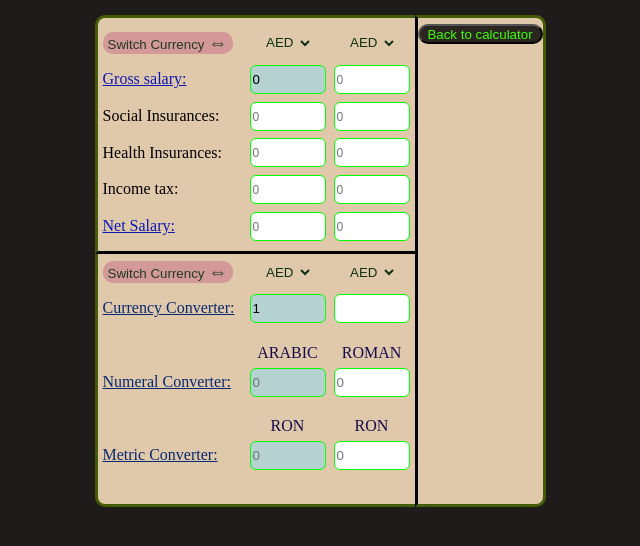
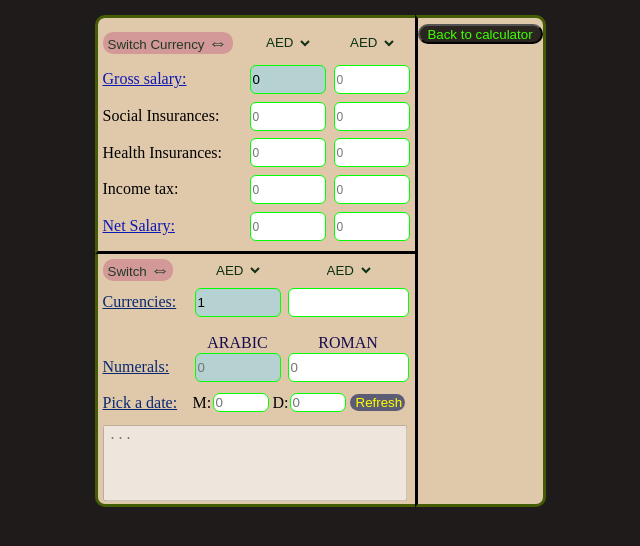
Before and after one commit to NicolaeArhire/Calculator, a website with bundled scripts: page taxes.html in a window 1280 px wide. Shown: the whole page, without its empty margins (320-960 px from the left). Built offline with nearby package versions, Linux system fonts and the light colour scheme; no server answers.

Commit message:
Date Checker Added

```diff
--- /dev/null
+++ b/package.json
@@ -0,0 +1,6 @@
+{
+  "dependencies": {
+    "convert": "^4.9.0",
+    "mathjs": "^11.5.0"
+  }
+}
--- a/taxes.css
+++ b/taxes.css
@@ -33,7 +33,7 @@ body {
 .converter {
   background-color: rgb(224, 200, 170);
   display: grid;
-  grid-template-columns: repeat(3, 1fr);
+  grid-template-columns: 90px 80px 147px;
   width: 317px;
   height: 250px;
   margin: 0 0 15px 15px;
@@ -166,46 +166,45 @@ body {
 
 .converter-container {
   display: grid;
-  width: 140px;
-  height: 220px;
-  grid-template-rows: repeat(6, 1fr);
+  width: 75px;
+  height: 130px;
+  grid-template-rows: repeat(4, 1fr);
   align-items: center;
   border-radius: 0px 0px 10px 10px;
   padding-left: 5px;
 }
 
 .converter-container:nth-of-type(2) {
-  width: 80px;
+  width: 90px;
   justify-items: center;
 }
 
 .converter-container:nth-of-type(3) {
-  width: 65px;
+  width: 120px;
   justify-items: center;
+  padding-left: 20px;
 }
 
 .curr-from,
+.numeral-from {
+  width: 80px;
+  height: 25px;
+  border-radius: 6px;
+  border: 1px solid lime;
+  background-color: rgb(181, 209, 209);
+}
+
 .curr-to,
-.numeral-from,
-.numeral-to,
-.metric-from,
-.metric-to {
-  width: 70px;
+.numeral-to {
+  width: 115px;
   height: 25px;
   border-radius: 6px;
   border: 1px solid lime;
   background-color: white;
 }
 
-.curr-from,
-.numeral-from,
-.metric-from {
-  background-color: rgb(181, 209, 209);
-}
-
 .converter-currency,
-.converter-numeral,
-.converter-metric {
+.converter-numeral {
   margin-top: 1px;
   color: rgb(8, 41, 112);
   text-decoration: underline;
@@ -243,9 +242,18 @@ body {
   color: rgb(20, 41, 26);
 }
 
-#switch,
+#switch {
+  width: 130px;
+  background-color: rgb(211, 152, 152);
+  color: #213a25;
+  text-align: left;
+  border: none;
+  border-radius: 10px;
+  padding: 0 0 0 5px;
+}
+
 #converter_switch {
-  width: 130px;
+  width: 70px;
   background-color: rgb(211, 152, 152);
   color: #213a25;
   text-align: left;
@@ -270,6 +278,63 @@ button:focus {
   outline: 0;
 }
 
+.numbers_container {
+  display: grid;
+  width: 310px;
+  height: 120px;
+  grid-template-columns: 90px 20px 60px 17px 60px 80px;
+  align-items: center;
+  padding-top: 3px;
+  padding-left: 5px;
+}
+
+.numbers_type {
+  color: rgb(8, 41, 112);
+  text-decoration: underline;
+  margin: 0;
+}
+
+.numbers_month,
+.numbers_day {
+  margin: 0;
+}
+
+.number_refresh {
+  width: 55px;
+  background-color: rgb(92, 92, 119);
+  border: none;
+  border-radius: 10px;
+  color: yellow;
+}
+
+.number,
+.number1 {
+  width: 50px;
+  border-radius: 7px;
+  border: 1px solid lime;
+}
+
+.number_info {
+  grid-column: 1/4;
+  width: 295px;
+  height: 70px;
+  padding-left: 5px;
+}
+
+#number_action {
+  cursor: pointer;
+  border: none;
+  text-decoration: none;
+}
+
+#number_action:hover {
+  color: rgb(255, 0, 0);
+}
+
+#number_action:active {
+  color: rgb(19, 211, 236);
+}
+
 @media (max-width: 501px) {
   .wrapper {
     display: flex;
@@ -291,7 +356,7 @@ button:focus {
   .converter {
     background-color: rgb(224, 200, 170);
     display: grid;
-    grid-template-columns: repeat(3, 1fr);
+    grid-template-columns: 90px 80px 147px;
     width: 317px;
     height: 250px;
     margin: 0 0 15px 0;
--- a/taxes.html
+++ b/taxes.html
@@ -11,7 +11,6 @@
       href="https://img.icons8.com/color/72/plus--v1.png"
       type="image/x-icon"
     />
-    <script type="text/javascript" src="./taxes.js" defer></script>
   </head>
   <body>
     <div class="wrapper">
@@ -223,16 +222,14 @@
         <div class="converter">
           <div class="converter-container">
             <button id="converter_switch">
-              Switch Currency
+              Switch
               <a disabled style="font-size: 1.2rem; text-decoration: none"
                 >&#8660;</a
               >
             </button>
-            <label class="converter-currency">Currency Converter:</label>
+            <label class="converter-currency">Currencies:</label>
             <label></label>
-            <label class="converter-numeral">Numeral Converter:</label>
-            <label></label>
-            <label class="converter-metric">Metric Converter:</label>
+            <label class="converter-numeral">Numerals:</label>
           </div>
           <div class="converter-container">
             <div class="currency">
@@ -291,11 +288,9 @@
                 <option value="ZAR">ZAR</option>
               </select>
             </div>
-            <input type="number" name="" class="curr-from" value="1" />
+            <input type="text" name="" class="curr-from" value="1" />
             <label class="converter-title">ARABIC</label>
             <input class="numeral-from" type="text" placeholder="0" value="" />
-            <label class="converter-title">RON</label>
-            <input class="metric-from" type="text" placeholder="0" value="" />
           </div>
           <div class="converter-container">
             <div class="currency">
@@ -354,7 +349,7 @@
                 <option value="ZAR">ZAR</option>
               </select>
             </div>
-            <input type="number" name="" class="curr-to" disabled />
+            <input type="text" name="" class="curr-to" disabled />
             <label class="converter-title">ROMAN</label>
             <input
               class="numeral-to"
@@ -363,14 +358,35 @@
               value=""
               disabled
             />
-            <label class="converter-title">RON</label>
+          </div>
+          <div class="numbers_container">
+            <p class="numbers_type">Pick a date:</p>
+            <p class="numbers_month">M:</p>
             <input
-              class="metric-to"
+              class="number"
               type="text"
               placeholder="0"
               value=""
+              onkeyup="numberQuizz()"
+            />
+            <p class="numbers_day">D:</p>
+            <input
+              class="number1"
+              type="text"
+              placeholder="0"
+              value=""
+              onkeyup="numberQuizz()"
+            />
+            <button class="number_refresh" onclick="refreshResult()">
+              <a id="number_action">Refresh</a>
+            </button>
+            <textarea
+              class="number_info"
+              name="message"
+              placeholder="..."
               disabled
-            />
+              style="resize: none"
+            ></textarea>
           </div>
         </div>
       </div>
@@ -382,5 +398,6 @@
         </div>
       </div>
     </div>
+    <script type="text/javascript" src="./taxes.js"></script>
   </body>
 </html>
--- a/taxes.js
+++ b/taxes.js
@@ -1,4 +1,4 @@
-// Salary Converter Calculator
+// Salary Converter
 
 const input_salary = document.querySelector(".input-salary");
 const output_salary = document.querySelector(".output-salary");
@@ -64,7 +64,7 @@ function convertSalary() {
 }
 convertSalary();
 
-// Currency Converter Calculator
+// Currency Converter
 
 const input_currency = document.querySelector("#input_currency");
 const output_currency = document.querySelector("#output_currency");
@@ -102,7 +102,7 @@ function convertCurrency() {
 }
 convertCurrency();
 
-// Numeral Converter Calculator
+// Numeral Converter
 
 const arabicNumeral = document.querySelector(".numeral-from");
 const romanNumeral = document.querySelector(".numeral-to");
@@ -138,17 +138,14 @@ arabicNumeral.addEventListener("input", () => {
   let convertedNumeral = convertNumeral(arabicNumeral.value);
   if (arabicNumeral.value.match(/^[0-9]+$/)) {
     romanNumeral.value = convertedNumeral;
-    romanNumeral.style.fontSize = "14px";
+    romanNumeral.style.fontSize = "11px";
     romanNumeral.style.color = "black";
-    console.log(arabicNumeral.value);
   } else if (arabicNumeral.innerHTML.length > 4) {
     romanNumeral.value = "Max. 4 digits.";
-    console.log(arabicNumeral.value);
   } else {
     romanNumeral.value = "Please correct.";
     romanNumeral.style.fontSize = "10.5px";
     romanNumeral.style.color = "red";
-    console.log(arabicNumeral.value);
   }
 });
 
@@ -157,6 +154,48 @@ arabicNumeral.addEventListener("input", () => {
     romanNumeral.value = "Max. 4 digits.";
     romanNumeral.style.fontSize = "11px";
     romanNumeral.style.color = "red";
-    console.log(arabicNumeral.value);
   }
 });
+
+// // ESM:
+// import convert from "convert";
+// // CJS:
+// const { convert } = require("convert");
+
+// // 360 seconds into minutes
+// convert(360, "seconds").to("minutes");
+// // -> 6
+
+// // BigInt support
+// convert(20n, "hours").to("minutes");
+// // -> 1200n
+
+// // Format to the best unit automatically
+// convert(5500, "meters").to("best");
+// // -> { quantity: 5.5, unit: 'km', toString: () => '5.5km' }
+
+// // We also do length, data, volume, mass, temperature, and more
+// console.log(convert(5, "kilometers").to("nautical miles"));
+// convert(12, "pounds").to("ounces");
+// convert(8192, "bytes").to("KiB");
+// convert(10, "atmospheres").to("kPa");
+// convert(451, "fahrenheit").to("celsius");
+
+// Date Quizz
+
+let numberInfo = document.querySelector(".number");
+let numberInfo1 = document.querySelector(".number1");
+let numberResult = document.querySelector(".number_info");
+let numberRefresh = document.querySelector(".number_refresh");
+
+function numberQuizz() {
+  fetch(
+    `http://numbersapi.com/${numberInfo.value}/${numberInfo1.value}/date?json`
+  )
+    .then((response) => response.json())
+    .then((response) => (numberResult.value = response.text));
+}
+
+function refreshResult() {
+  numberQuizz();
+}
```
Also changed, not shown: 1 other file.
